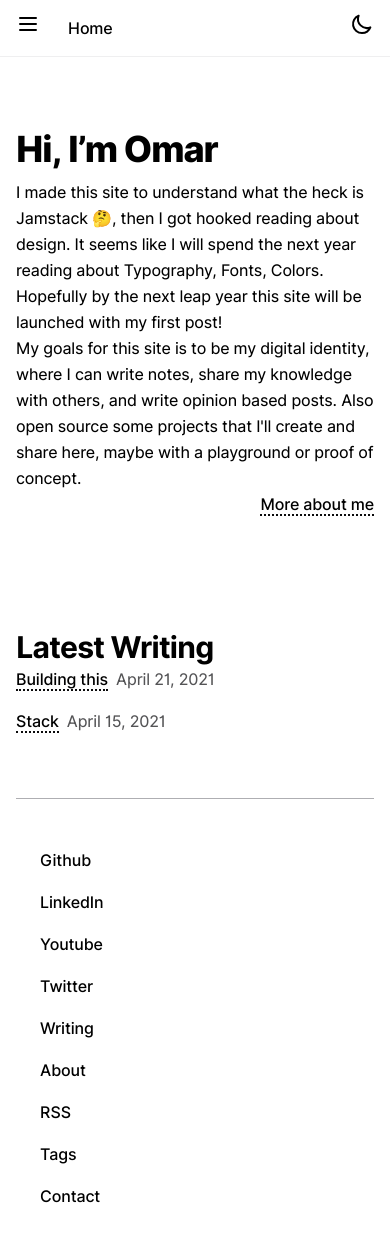
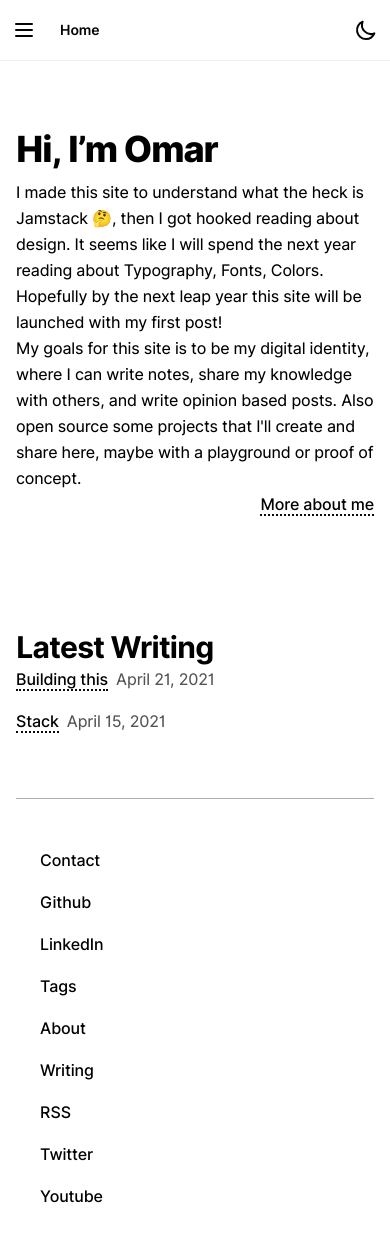
Before and after one commit to omaralsoudanii/mkreg.dev, a Next.js app: page / in a window 390 px wide. Shown: the top 1242 px of the page. Built offline with nearby package versions, Linux system fonts and the light colour scheme; what @tailwindcss/typography would draw is missing.

Commit message:
- fix header nav - fix next themes to use system if available - style tweaks - arrange footer entries

```diff
--- a/src/components/Footer/index.tsx
+++ b/src/components/Footer/index.tsx
@@ -6,6 +6,14 @@ export function Footer() {
     <div className="mt-16 hr-stroke">
       <div className="grid grid-cols-1 gap-4 p-6 py-12 text-left sm:text-center sm:grid-cols-3 ">
         <div className="flex flex-col space-y-4">
+          <a
+            href={`mailto:${Environment.social.mail}`}
+            target="_blank"
+            rel="noopener noreferrer"
+            className="black-link"
+          >
+            Contact
+          </a>
           <a
             href={Environment.social.github}
             target="_blank"
@@ -22,32 +30,19 @@ export function Footer() {
           >
             LinkedIn
           </a>
-          <a
-            href={Environment.social.youtube}
-            target="_blank"
-            rel="noopener noreferrer"
-            className="black-link"
-          >
-            Youtube
-          </a>
         </div>
         <div className="flex flex-col space-y-4">
-          <a
-            href={Environment.social.twitter}
-            target="_blank"
-            rel="noopener noreferrer"
-            className="black-link"
-          >
-            Twitter
-          </a>
-          <Link href="/writing">
-            <a href="/writing" className="black-link">
-              Writing
-            </a>
+          <Link href="/tags">
+            <a className="black-link">Tags</a>
           </Link>
           <Link href="/about">
             <a href="/about" className="black-link">
               About
+            </a>
+          </Link>
+          <Link href="/writing">
+            <a href="/writing" className="black-link">
+              Writing
             </a>
           </Link>
         </div>
@@ -60,16 +55,21 @@ export function Footer() {
           >
             RSS
           </a>
-          <Link href="/tags">
-            <a className="black-link">Tags</a>
-          </Link>
           <a
-            href={`mailto:${Environment.social.mail}`}
+            href={Environment.social.twitter}
             target="_blank"
             rel="noopener noreferrer"
             className="black-link"
           >
-            Contact
+            Twitter
+          </a>
+          <a
+            href={Environment.social.youtube}
+            target="_blank"
+            rel="noopener noreferrer"
+            className="black-link"
+          >
+            Youtube
           </a>
         </div>
       </div>
--- a/src/components/Header/index.tsx
+++ b/src/components/Header/index.tsx
@@ -25,9 +25,28 @@ const RoutesMetadata = [
 export default function Header() {
   const [mounted, setMounted] = React.useState(false)
   const { resolvedTheme, setTheme } = useTheme()
-  React.useEffect(() => setMounted(true), [])
+  const [isExpanded, setExpanded] = React.useState(false)
+  React.useEffect(() => {
+    setMounted(true)
+    if (isExpanded) {
+      document.addEventListener('mousedown', handleClickOutside)
+    } else {
+      document.removeEventListener('mousedown', handleClickOutside)
+    }
+    return () => {
+      document.removeEventListener('mousedown', handleClickOutside)
+    }
+  }, [isExpanded])
+  const node = React.useRef(null)
+  const handleClickOutside = (e) => {
+    if (node && node.current && node.current.contains(e.target)) {
+      // inside click
+      return
+    }
+    // outside click
+    setExpanded(false)
+  }
 
-  const [isExpanded, setExpanded] = React.useState(false)
   const router = useRouter()
   const currentRoute =
     router.pathname === '/'
@@ -41,8 +60,8 @@ export default function Header() {
 
   return (
     <div className="header-container">
-      <div className="grid grid-cols-1 sm:hidden">
-        <div className="flex items-start">
+      <div className="grid grid-cols-1 sm:hidden" ref={node}>
+        <div className="flex items-center">
           {isExpanded ? (
             <div className="hdr-sm-btn" onClick={() => setExpanded(false)}>
               <svg
@@ -77,8 +96,8 @@ export default function Header() {
             </div>
           )}
           <Link href={currentRoute.href}>
-            <a className="hdr-sm-title">
-              <p className="m-0 text-base">{currentRoute.label}</p>
+            <a onClick={() => setExpanded(false)} className="hdr-sm-title">
+              {currentRoute.label}
             </a>
           </Link>
           {mounted && (
@@ -126,8 +145,8 @@ export default function Header() {
             const navClass =
               route.href === router.pathname ??
               router.pathname.includes(route.href)
-                ? 'flex pl-6 nav-default nav-active'
-                : 'flex pl-6 nav-default nav-inactive'
+                ? 'flex pl-6  nav-default nav-active'
+                : 'flex pl-6  nav-default nav-inactive'
             return (
               <Link href={route.href} key={route.href}>
                 <a onClick={() => setExpanded(false)} className={navClass}>
--- a/src/data/stack.mdx
+++ b/src/data/stack.mdx
@@ -2,7 +2,7 @@
 title: 'Stack'
 publishedAt: '2021-04-15'
 summary: 'A List of technologies and tools I use for development.'
-tags: ['Coding','Uses']
+tags: ['Stack','Uses']
 image: '/static/images/stack.png'
 page: 1
 ---
--- a/src/pages/_app.tsx
+++ b/src/pages/_app.tsx
@@ -6,7 +6,7 @@ import Head from 'next/head'
 
 function MyApp({ Component, pageProps }: AppProps) {
   return (
-    <ThemeProvider attribute="class">
+    <ThemeProvider attribute="class" enableSystem={true}>
       <Head>
         <meta content="width=device-width, initial-scale=1" name="viewport" />
       </Head>
--- a/src/styles/custom.css
+++ b/src/styles/custom.css
@@ -15,7 +15,7 @@
   }
 
   .filter-blur {
-    backdrop-filter: saturate(180%) blur(20px);
+    backdrop-filter: saturate(180%) blur(5px);
   }
 
   .header-container {
@@ -41,7 +41,7 @@
   }
 
   .nav-default {
-    @apply flex md:items-center md:justify-center py-2 text-sm font-semibold rounded;
+    @apply flex py-3 text-sm font-semibold md:py-2 md:rounded md:items-center md:justify-center;
   }
 
   .nav-active {
@@ -52,11 +52,11 @@
   }
 
   .hdr-sm-btn {
-    @apply flex items-center justify-center px-4 py-1 font-medium text-black dark:text-white;
+    @apply px-3 py-2 font-semibold text-primary;
   }
 
   .hdr-sm-title {
-    @apply inline-block w-full px-3 py-2 font-medium text-left text-black cursor-pointer dark:text-white;
+    @apply w-full px-3 py-3 text-sm font-semibold text-primary;
   }
 
   .hdr-sm-btn svg {
@@ -64,7 +64,7 @@
   }
 
   .hdr-cnt-theme-btn {
-    @apply absolute hidden p-2 font-medium text-black cursor-pointer right-4 top-1 w-11 sm:flex dark:text-white;
+    @apply absolute p-2 font-semibold cursor-pointer text-primary right-4 top-1 w-11;
   }
 
   .btn {
```
